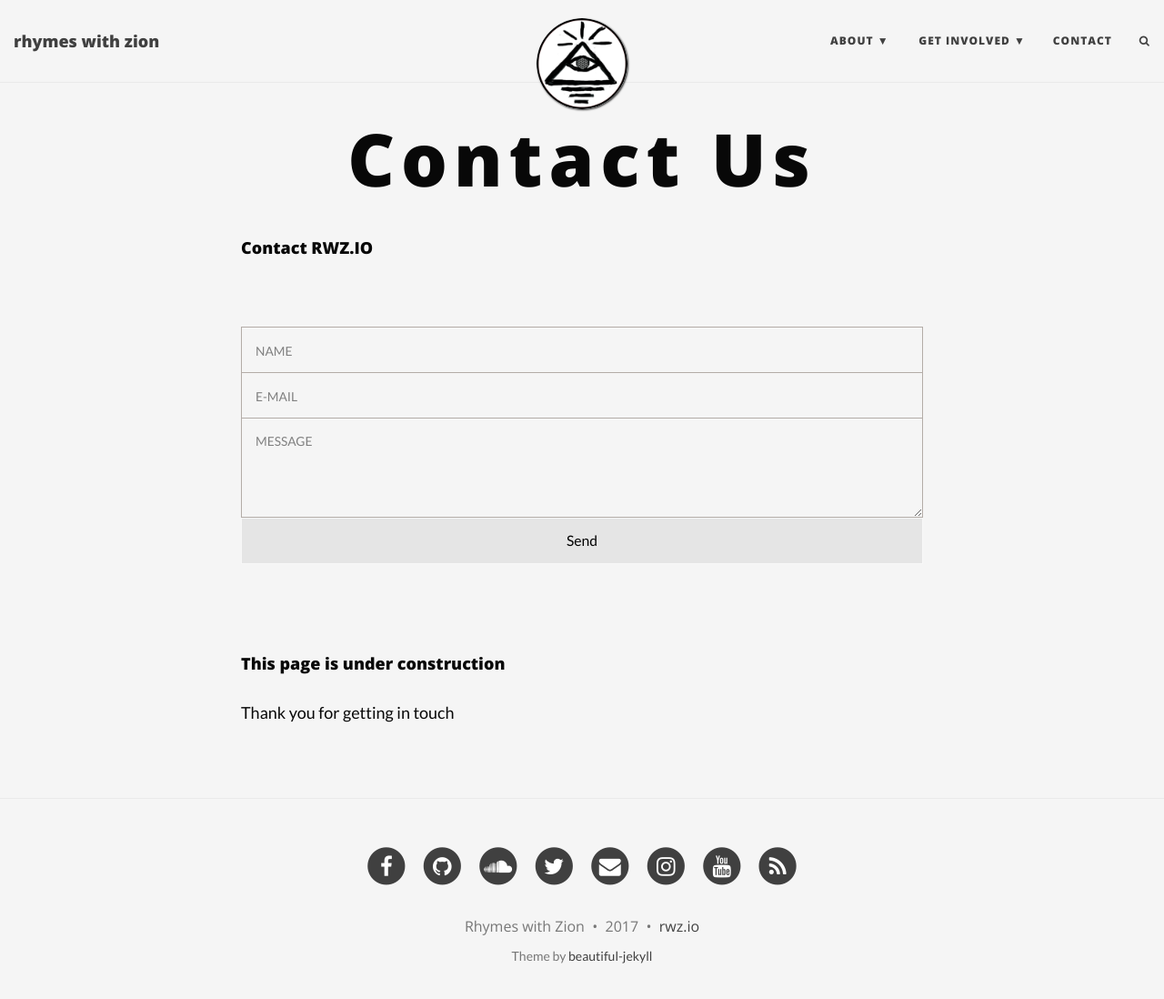
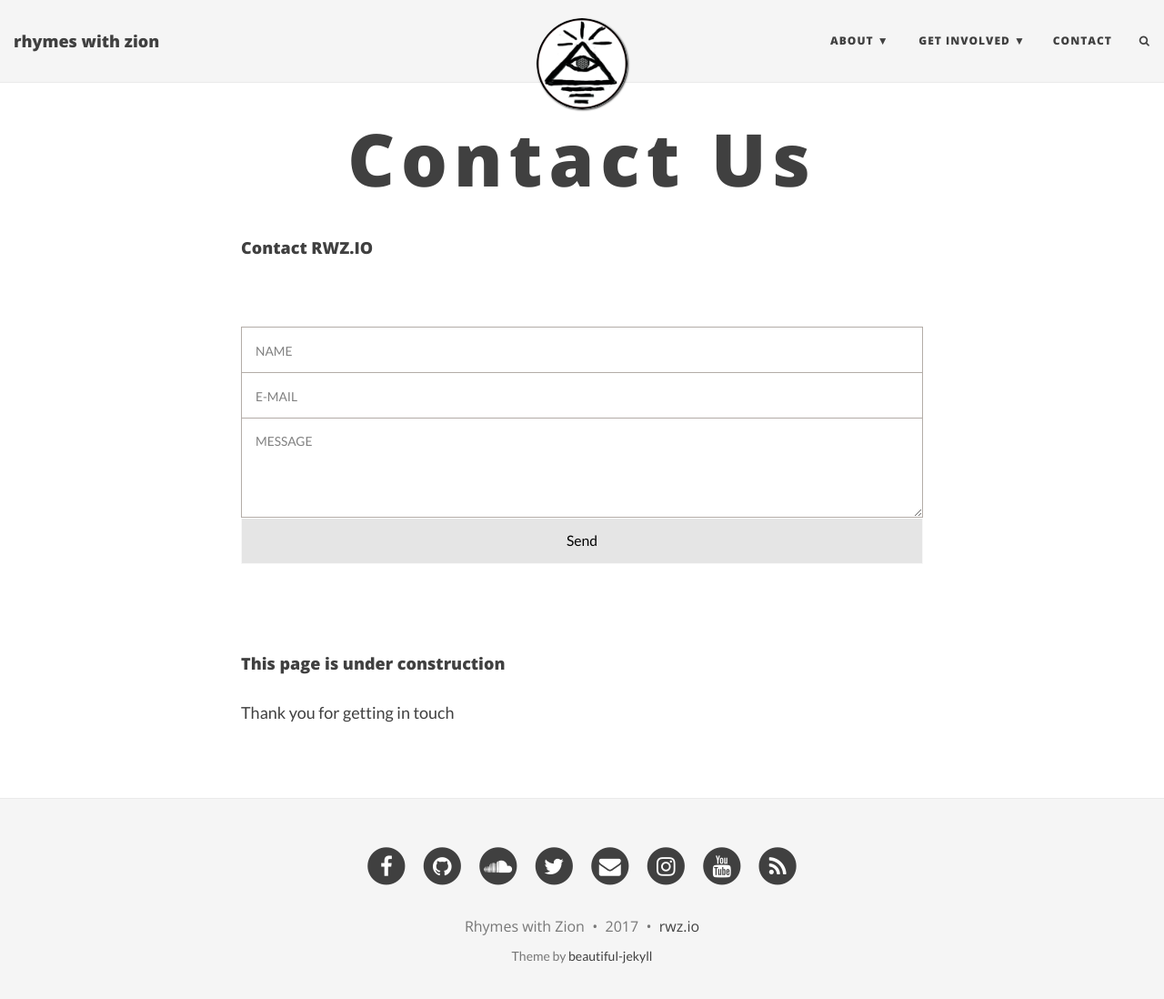
Before and after one commit to rhymeswithzion/rwz-test, a Jekyll site: the page built from contact.md, in a window 1280 px wide and 1111 px high. Shown: the top 1098 px of the window at 91% size. Built offline with Jekyll 4.4.1, drawn with Linux system fonts in a browser that asks for light colours; some web fonts are replaced; comment, search, counter and statistics services are not loaded.

Commit message:
Update contact.css

```diff
--- a/css/contact.css
+++ b/css/contact.css
@@ -291,8 +291,9 @@ input:hover:focus::-ms-placeholder, textarea:hover::focus:-ms-placeholder {
 
 body {
   font-family: 'Lato', sans-serif;
-  background: #f5f5f5;
-  color: #080808;
+  font-size: 18px
+  background: #fff;
+  color: #404040;
 }
 
 header {
```
